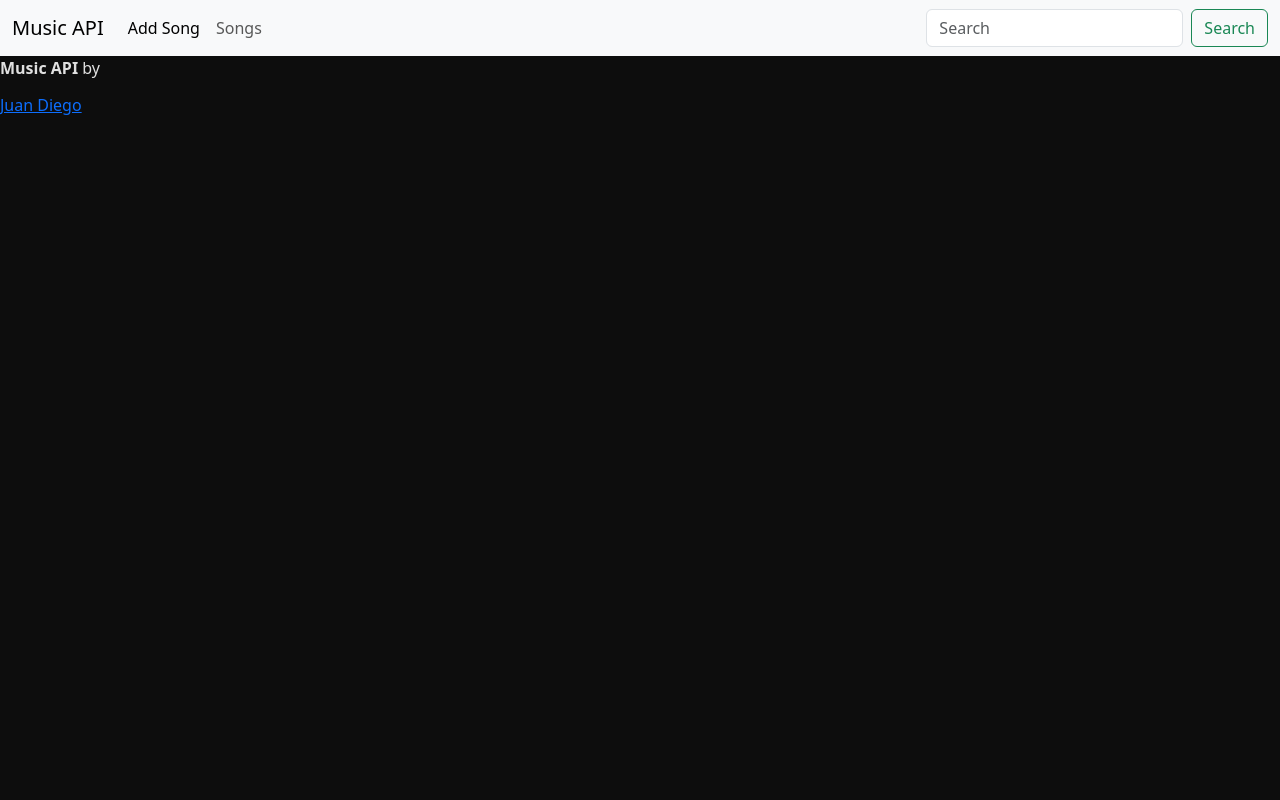
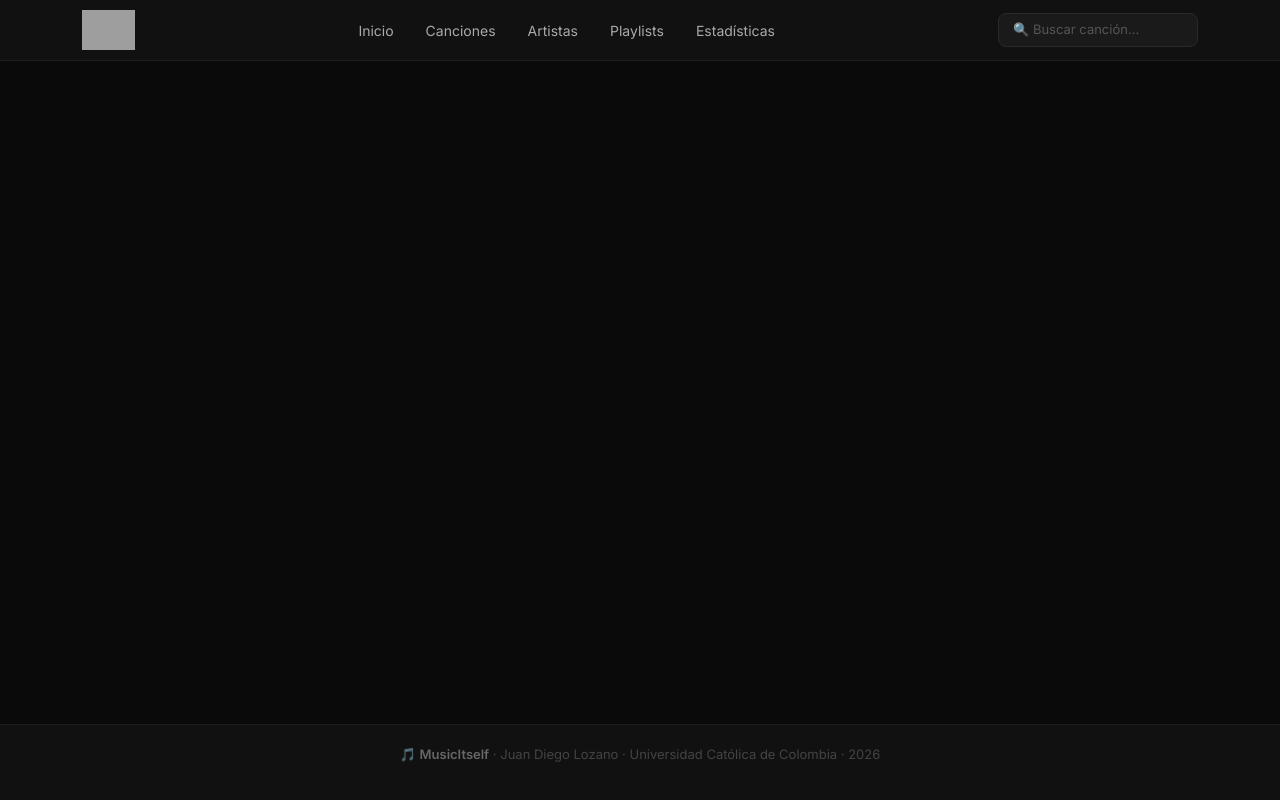
Before and after one commit to 2naain/DEV_Musicmanager, a FastAPI app: page / in a window 1280 px wide. Run offline with FastAPI, Linux system fonts and the light colour scheme; grey boxes are pictures that could not be loaded.

Commit message:
estilo pagina, base html, full

```diff
--- a/templates/base.html
+++ b/templates/base.html
@@ -2,82 +2,257 @@
 <html lang="es">
 <head>
     <meta charset="UTF-8">
+    <meta name="viewport" content="width=device-width, initial-scale=1">
     <link href="https://cdn.jsdelivr.net/npm/bootstrap@5.3.8/dist/css/bootstrap.min.css" rel="stylesheet"
           integrity="sha384-sRIl4kxILFvY47J16cr9ZwB07vP4J8+LH7qKQnuqkuIAvNWLzeN8tE5YBujZqJLB" crossorigin="anonymous">
+    <link href="https://fonts.googleapis.com/css2?family=Inter:wght@400;500;600&display=swap" rel="stylesheet">
+    <title>{% block title %}MusicItself{% endblock %}</title>
     <style>
+        * { font-family: 'Inter', sans-serif; }
 
         body {
-            background: #0d0d0d;
-            color : #e0e0e0;
+            background: #0a0a0a;
+            color: #e0e0e0;
+            min-height: 100vh;
+            display: flex;
+            flex-direction: column;
         }
+
+        /* ── HEADER ── */
+        header {
+            background: #111;
+            border-bottom: 1px solid #1e1e1e;
+            padding: 10px 0;
+        }
+
+        header .logo img {
+            height: 40px;
+            width: auto;
+        }
+
+        header nav a {
+            color: #aaa;
+            text-decoration: none;
+            font-size: 14px;
+            padding: 6px 14px;
+            border-radius: 6px;
+            transition: background 0.2s, color 0.2s;
+        }
+
+        header nav a:hover {
+            color: #fff;
+            background: #1e1e1e;
+        }
+
+        header nav a.active {
+            color: #00d4ff;
+        }
+
+        .search-input {
+            background: #1a1a1a;
+            border: 1px solid #2a2a2a;
+            color: #e0e0e0;
+            border-radius: 8px;
+            padding: 6px 14px;
+            font-size: 13px;
+            width: 200px;
+        }
+
+        .search-input:focus {
+            outline: none;
+            border-color: #00d4ff;
+            color: #fff;
+        }
+
+        .search-input::placeholder { color: #555; }
+
+        /* ── MAIN ── */
+        main {
+            flex: 1;
+            padding: 32px 0;
+        }
+
+        /* ── CARDS ── */
         .song-card {
             background: #1a1a1a;
             border: 1px solid #2a2a2a;
             border-radius: 12px;
-            padding: 15px;
+            overflow: hidden;
+            transition: transform 0.2s, border-color 0.2s;
         }
+
         .song-card:hover {
             transform: translateY(-4px);
+            border-color: #00d4ff33;
         }
 
-        .badge-pop {
-            background: #1a3a5c;
-            color: #5ba3e0;
+        .song-card-img {
+            width: 100%;
+            height: 160px;
+            object-fit: cover;
         }
 
-        .badge-rock {
-            background: #3a1a1a;
-            color: #e05b5b;
+        .song-card-placeholder {
+            width: 100%;
+            height: 160px;
+            background: #222;
+            display: flex;
+            align-items: center;
+            justify-content: center;
+            font-size: 2.5rem;
         }
 
-        .badge-jazz {
-            background: #3a2a0a;
-            color: #e0a85b;
+        .song-card-body { padding: 14px; }
+
+        .song-card-title {
+            font-size: 14px;
+            font-weight: 600;
+            color: #fff;
+            margin-bottom: 4px;
+            white-space: nowrap;
+            overflow: hidden;
+            text-overflow: ellipsis;
         }
 
-        .badge-hiphop {
-            background: #2a1a3a;
-            color: #b05be0;
+        .song-card-meta {
+            font-size: 12px;
+            color: #666;
+            display: flex;
+            justify-content: space-between;
+            margin-bottom: 8px;
         }
 
-        .badge-electronica {
-            background: #0a3a3a;
-            color: #5be0e0;
+        /* ── BADGES ── */
+        .badge-genre {
+            font-size: 10px;
+            padding: 3px 10px;
+            border-radius: 99px;
+            font-weight: 500;
+            display: inline-block;
         }
 
-        .badge-clasica {
-            background: #3a3a1a;
-            color: #e0e05b;
+        .badge-pop         { background: #1a3a5c; color: #5ba3e0; }
+        .badge-rock        { background: #3a1a1a; color: #e05b5b; }
+        .badge-jazz        { background: #3a2a0a; color: #e0a85b; }
+        .badge-hiphop      { background: #2a1a4a; color: #a05be0; }
+        .badge-electronica { background: #0a2a20; color: #5be0a8; }
+        .badge-clasica     { background: #2a2a2a; color: #aaa; }
+        .badge-reggaeton   { background: #2a1a0a; color: #e07a5b; }
+        .badge-metal       { background: #1a1a1a; color: #888; }
+
+        .detail-btn {
+            display: block;
+            text-align: center;
+            font-size: 11px;
+            color: #555;
+            padding: 8px;
+            border-top: 1px solid #222;
+            text-decoration: none;
+            transition: color 0.2s, background 0.2s;
         }
 
-        .badge-reggaeton {
-            background: #3a250a;
-            color: #ffb84d;
+        .detail-btn:hover { color: #00d4ff; background: #111; }
+
+        /* ── FORMULARIOS ── */
+        .form-card {
+            background: #1a1a1a;
+            border: 1px solid #2a2a2a;
+            border-radius: 12px;
+            padding: 28px;
+            max-width: 480px;
         }
 
-        .badge-metal {
-        background: #222222;
-        color: #cccccc;
+        .form-control, .form-select {
+            background: #111;
+            border: 1px solid #2a2a2a;
+            color: #e0e0e0;
+            border-radius: 8px;
         }
 
+        .form-control:focus, .form-select:focus {
+            background: #111;
+            border-color: #00d4ff;
+            color: #fff;
+            box-shadow: none;
+        }
+
+        .form-control::placeholder { color: #444; }
+        .form-label { color: #aaa; font-size: 13px; margin-bottom: 4px; }
+
+        .btn-primary {
+            background: #00d4ff;
+            border-color: #00d4ff;
+            color: #000;
+            font-weight: 600;
+        }
+
+        .btn-primary:hover {
+            background: #00b8d9;
+            border-color: #00b8d9;
+            color: #000;
+        }
+
+        .page-title {
+            font-size: 22px;
+            font-weight: 600;
+            color: #fff;
+            margin-bottom: 24px;
+        }
+
+        /* ── FOOTER ── */
+        footer {
+            background: #111;
+            border-top: 1px solid #1e1e1e;
+            padding: 20px 0;
+            text-align: center;
+            font-size: 13px;
+            color: #444;
+        }
+
+        footer a { color: #666; text-decoration: none; }
+        footer a:hover { color: #00d4ff; }
     </style>
-    <title>{% block title %}
-        Musica
-    {% endblock %}
-    </title>
-
 </head>
 <body>
 
-<div class="content">
-    {% include 'navbar.html' %}
+<header>
+    <div class="container d-flex align-items-center justify-content-between">
+        <div class="logo">
+            <a href="/">
+                <img src="https://pqrqsrdywlxdegadiege.supabase.co/storage/v1/object/public/music/logo.jpeg"
+                     alt="MusicItself">
+            </a>
+        </div>
 
-    <main>
-        {% block content %} {% endblock %}
-    </main>
-{% include 'footer.html' %}
+        <nav class="d-flex align-items-center gap-1">
+            <a href="/">Inicio</a>
+            <a href="/songs">Canciones</a>
+            <a href="/artists">Artistas</a>
+            <a href="/playlists">Playlists</a>
+            <a href="/stats">Estadísticas</a>
+        </nav>
 
-</div>
+        <form action="/songs" method="get" class="d-flex align-items-center gap-2">
+            <input class="search-input" type="search" name="q" placeholder="🔍 Buscar canción...">
+        </form>
+    </div>
+</header>
 
+<main>
+    <div class="container">
+        {% block content %}{% endblock %}
+    </div>
+</main>
+
+<footer>
+    <div class="container">
+        <p>🎵 <strong style="color:#666;">MusicItself</strong> · Juan Diego Lozano ·
+        Universidad Católica de Colombia · 2026</p>
+    </div>
+</footer>
+
+<script src="https://cdn.jsdelivr.net/npm/bootstrap@5.3.8/dist/js/bootstrap.bundle.min.js"
+        integrity="sha384-FKyoEForCGlyvwx9Hj09JcYn3nv7wiPVlz7YYwJrWVcXK/BmnVDxM+D2scQbITxI"
+        crossorigin="anonymous"></script>
 </body>
 </html>
```
Also changed, not shown: logo.jpeg (added).
